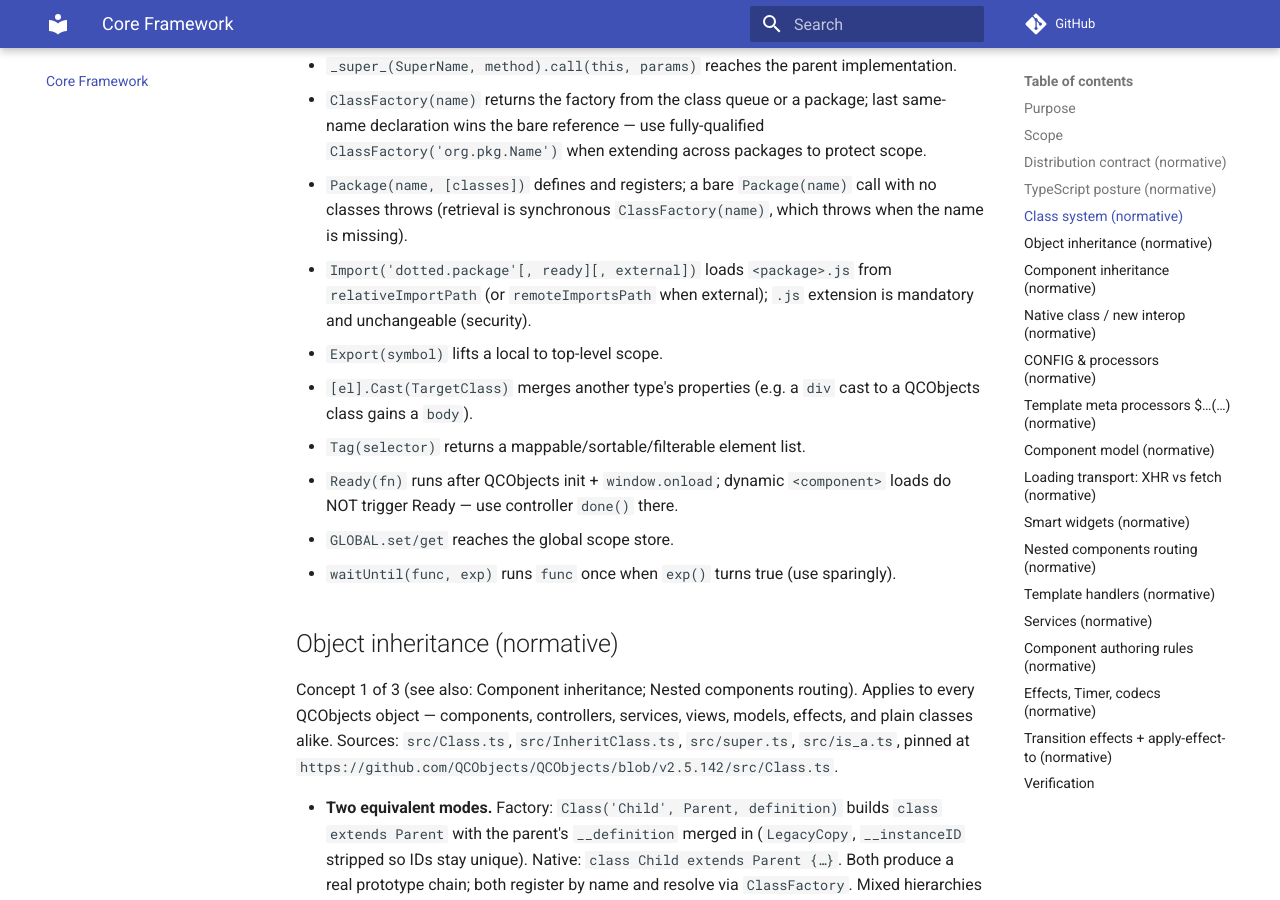
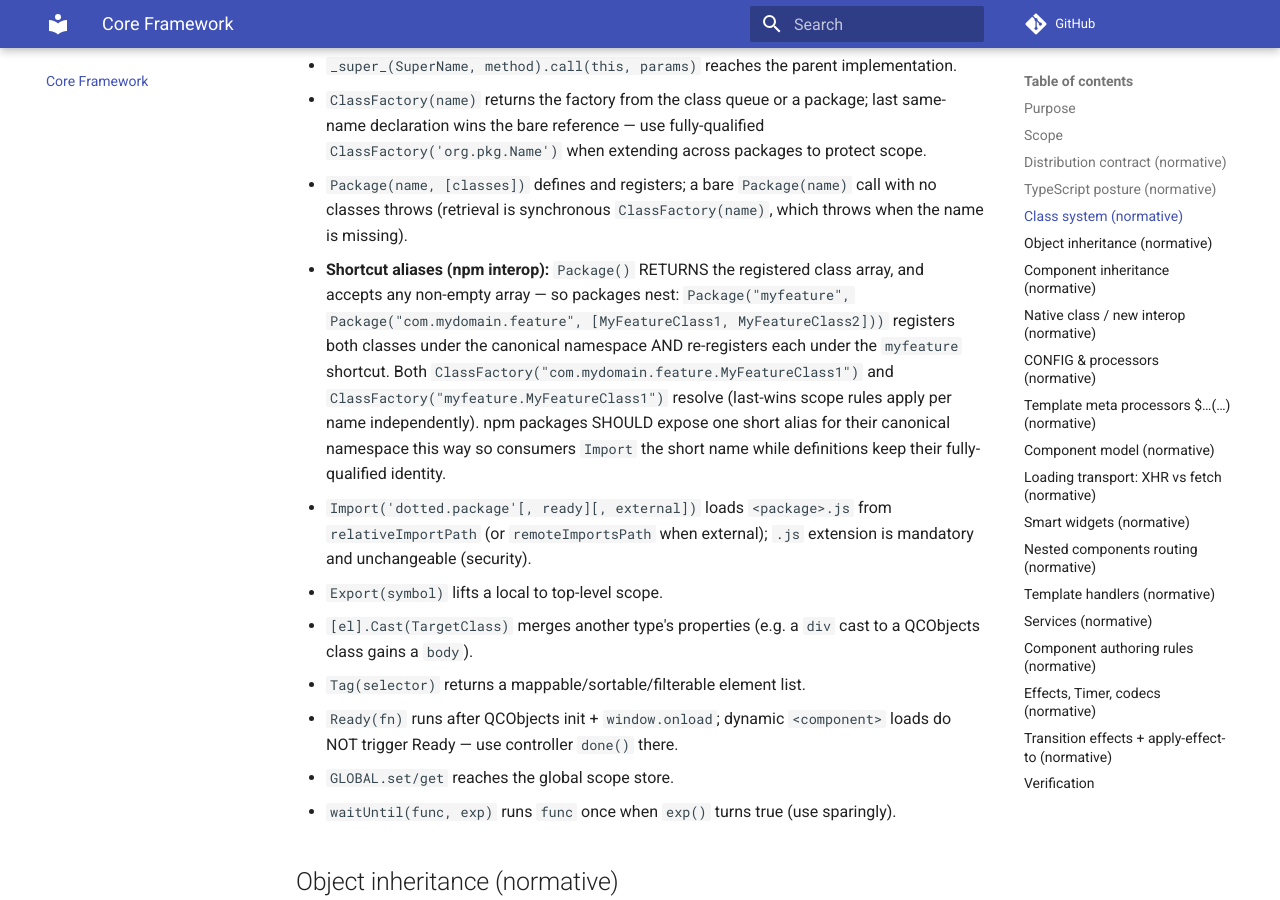
Before and after one commit to QCObjects/product-specs, an MkDocs documentation site: the page built from docs/03-core-framework.md, in a window 1280 px wide and 900 px high, scrolled down 1437 px. Built offline with MkDocs 1.6.1 and Material for MkDocs 9.7.7, drawn with Linux system fonts in a browser that asks for light colours; comment, search, counter and statistics services are not loaded.

Commit message:
feat: Package shortcut aliases for npm interop (03)

```diff
--- a/docs/03-core-framework.md
+++ b/docs/03-core-framework.md
@@ -56,6 +56,16 @@ Build/test detail: [14-build-scripts-blueprint](./14-build-scripts-blueprint.md)
 - `Package(name, [classes])` defines and registers; a bare `Package(name)` call
   with no classes throws (retrieval is synchronous `ClassFactory(name)`, which
   throws when the name is missing).
+- **Shortcut aliases (npm interop):** `Package()` RETURNS the registered class
+  array, and accepts any non-empty array — so packages nest:
+  `Package("myfeature", Package("com.mydomain.feature", [MyFeatureClass1,
+  MyFeatureClass2]))` registers both classes under the canonical namespace AND
+  re-registers each under the `myfeature` shortcut. Both
+  `ClassFactory("com.mydomain.feature.MyFeatureClass1")` and
+  `ClassFactory("myfeature.MyFeatureClass1")` resolve (last-wins scope rules
+  apply per name independently). npm packages SHOULD expose one short alias for
+  their canonical namespace this way so consumers `Import` the short name while
+  definitions keep their fully-qualified identity.
 - `Import('dotted.package'[, ready][, external])` loads `<package>.js` from
   `relativeImportPath` (or `remoteImportsPath` when external); `.js` extension
   is mandatory and unchangeable (security).
```
